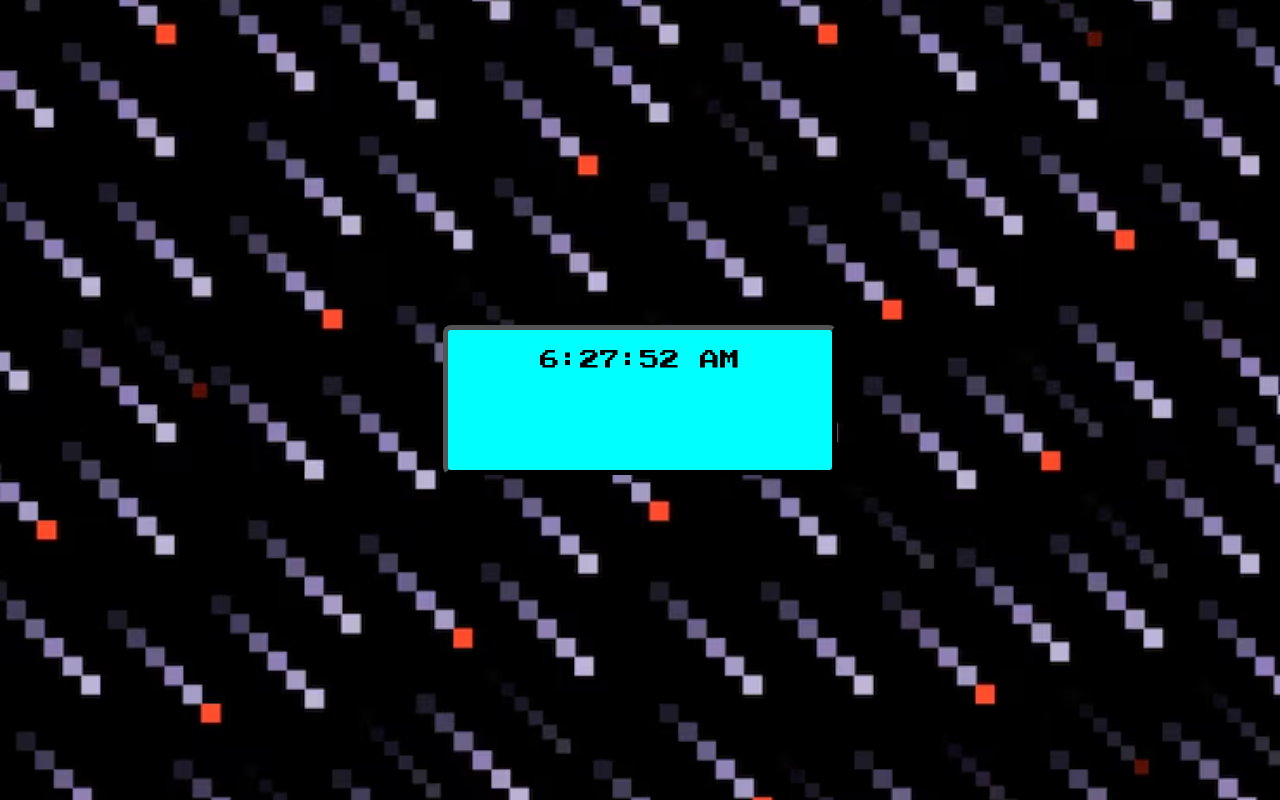
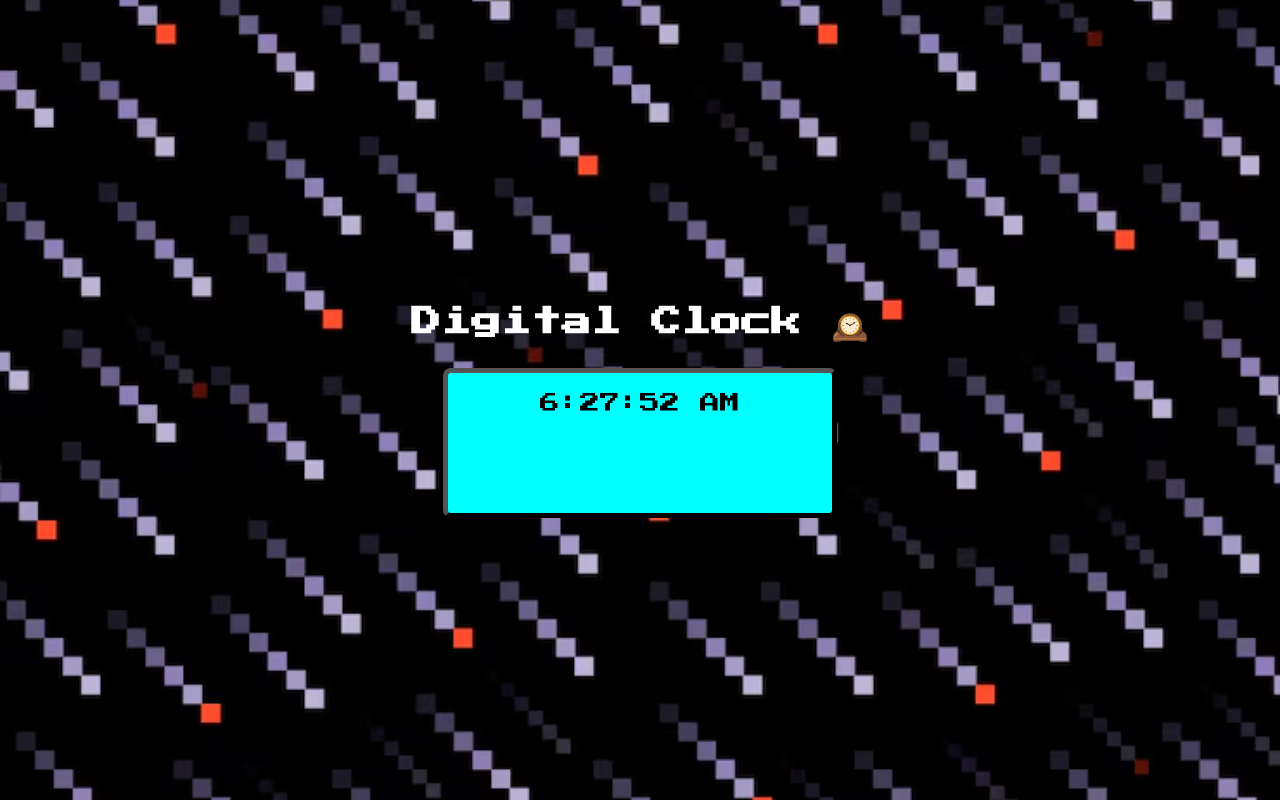
Before and after one commit to taylin1/ClockProject, a plain HTML site: page index.html in a window 1280 px wide. Drawn offline with Linux system fonts and the light colour scheme.

Commit message:
Added header
Made a header

```diff
--- a/index.html
+++ b/index.html
@@ -11,6 +11,7 @@
 
     <!--Container to hold and display current time-->
     <div class="container">
+        <h2 class="header">Digital Clock 🕰️</h2>
         <div class="displayTime">
         <p id="time"></p>
         </div>
--- a/style.css
+++ b/style.css
@@ -8,6 +8,7 @@ body{
 
 .container{
   display: flex;
+  flex-direction: column;
   justify-content: center;
   align-items: center;
   background-image: url("pictures/pixel-rain-background.jpg");
@@ -29,3 +30,7 @@ body{
     text-align: center;
 
 }
+
+.header {
+  color: white;
+}
```
